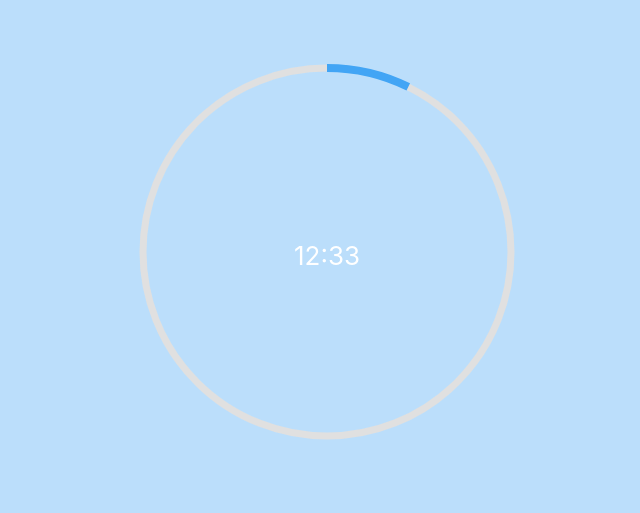
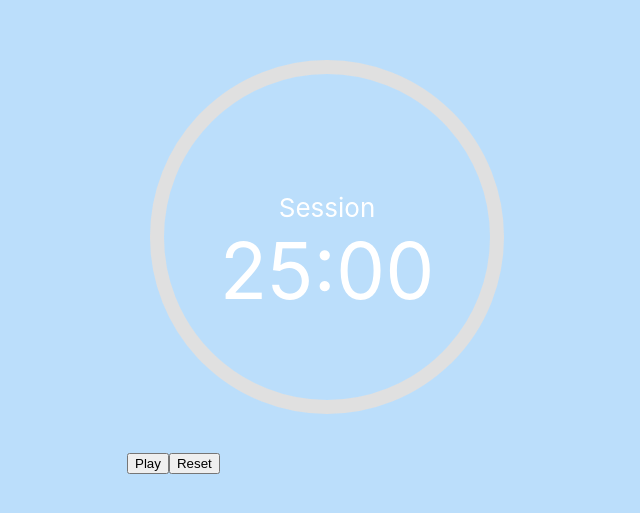
Before and after one commit to AllyMurray/pomodoro-clock, a React (Create React App) app: page / in a window 1280 px wide. Shown: the part 145-658 px from the top of the page, without its empty margins (313-953 px from the left). Built offline with nearby package versions, Linux system fonts and the light colour scheme.

Commit message:
Basic countdown working

```diff
--- a/src/components/PomodoroClock.tsx
+++ b/src/components/PomodoroClock.tsx
@@ -1,27 +1,99 @@
-import * as React from 'react';
+/** @jsx jsx */
 
+import { Fragment, useCallback, useEffect, useState } from 'react';
+import { css, jsx } from '@emotion/core';
+
+import Button from './Button';
 import ProgressRing from './ProgressRing';
 
+// let intervalId: NodeJS.Timeout | undefined;
+
+const remainingTimeStyle = css`
+  font-size: 3em;
+`;
+
 export default function PomodoroClock() {
-  const [progress, setProgress] = React.useState(0);
+  const defaultSessionTime = 25 * 60;
+  const defaultBreakTime = 5 * 60;
+  const sessionType = 'Session';
+  const breakType = 'Break';
 
-  React.useEffect(() => {
-    setTimeout(() => {
-      setProgress(progress + 0.25);
-    }, 250);
-  });
+  const [intervalId, setIntervalId] = useState<NodeJS.Timeout | undefined>(
+    undefined
+  );
+  const [progress, setProgress] = useState(0);
+  const [sessionTime, setSessionTime] = useState(defaultSessionTime);
+  const [remainingTime, setRemainingTime] = useState(defaultSessionTime);
+  const [timeType, setTimeType] = useState(sessionType);
+  // const [breakTime, setBreakTime] = useState(5);
+
+  const tick = () => {
+    setProgress(progress => progress + 1);
+    setRemainingTime(remainingTime => remainingTime - 1);
+  };
+
+  const stop = useCallback(() => {
+    if (intervalId) {
+      clearInterval(intervalId);
+      setIntervalId(undefined);
+    }
+  }, [intervalId]);
+
+  const onPlayClick = () => {
+    setIntervalId(setInterval(tick, 1000));
+  };
+
+  const onPauseClick = () => stop();
+
+  const onResetClick = () => {
+    stop();
+    setProgress(0);
+    setRemainingTime(defaultSessionTime);
+    setTimeType(sessionType);
+  };
+
+  // Clean up on un-mount
+  useEffect(
+    () => () => {
+      console.log('Component unmount');
+      stop();
+    },
+    [stop]
+  );
+
+  const formatTime = () => {
+    let minutes = Math.floor(remainingTime / 60);
+    let seconds = Math.floor(remainingTime % 60);
+
+    return `${minutes < 10 ? '0' + minutes : minutes}:${
+      seconds < 10 ? '0' + seconds : seconds
+    }`;
+  };
+
+  const calculateProgress = () => {
+    return 100 - 100 / (sessionTime / remainingTime);
+  };
 
   return (
     <div>
       <ProgressRing
         radius={200}
-        stroke={8}
-        progress={progress}
+        stroke={15}
+        progress={calculateProgress()}
         backgroundColor="#E0E0E0"
         foreGroundColor="#42A5F5"
       >
-        <span>12:33</span>
+        <Fragment>
+          <span>{sessionType}</span>
+          <span css={remainingTimeStyle}>{formatTime()}</span>
+        </Fragment>
       </ProgressRing>
+      {intervalId ? (
+        <Button onClick={onPauseClick}>Pause</Button>
+      ) : (
+        <Button onClick={onPlayClick}>Play</Button>
+      )}
+      <Button onClick={onResetClick}>Reset</Button>
     </div>
   );
 }
--- a/src/components/ProgressRing.tsx
+++ b/src/components/ProgressRing.tsx
@@ -9,6 +9,9 @@ const circleStyle = css`
 `;
 
 const contentStyle = css`
+  align-items: center;
+  display: flex;
+  flex-direction: column;
   left: 50%;
   position: absolute;
   top: 50%;
```
